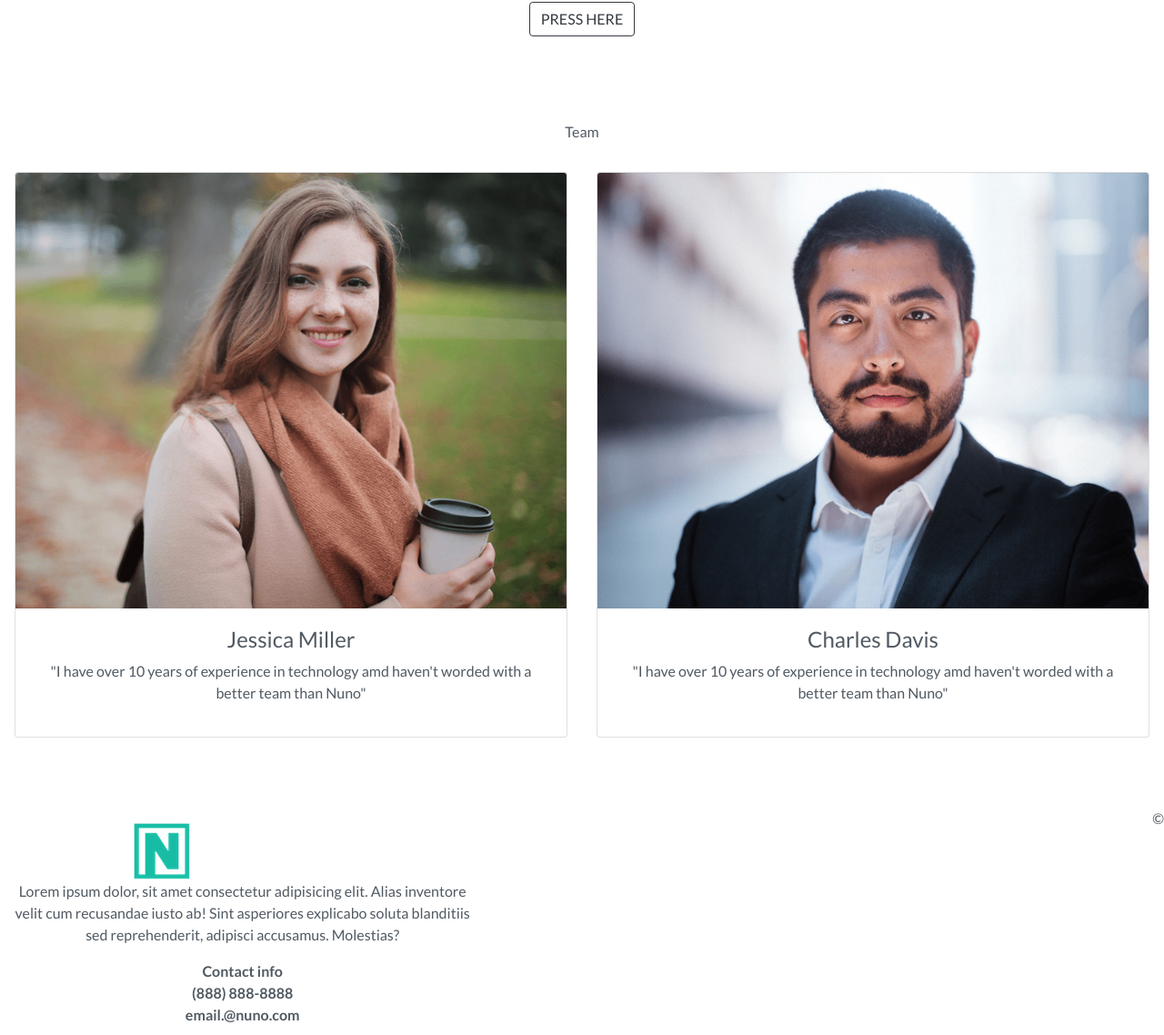
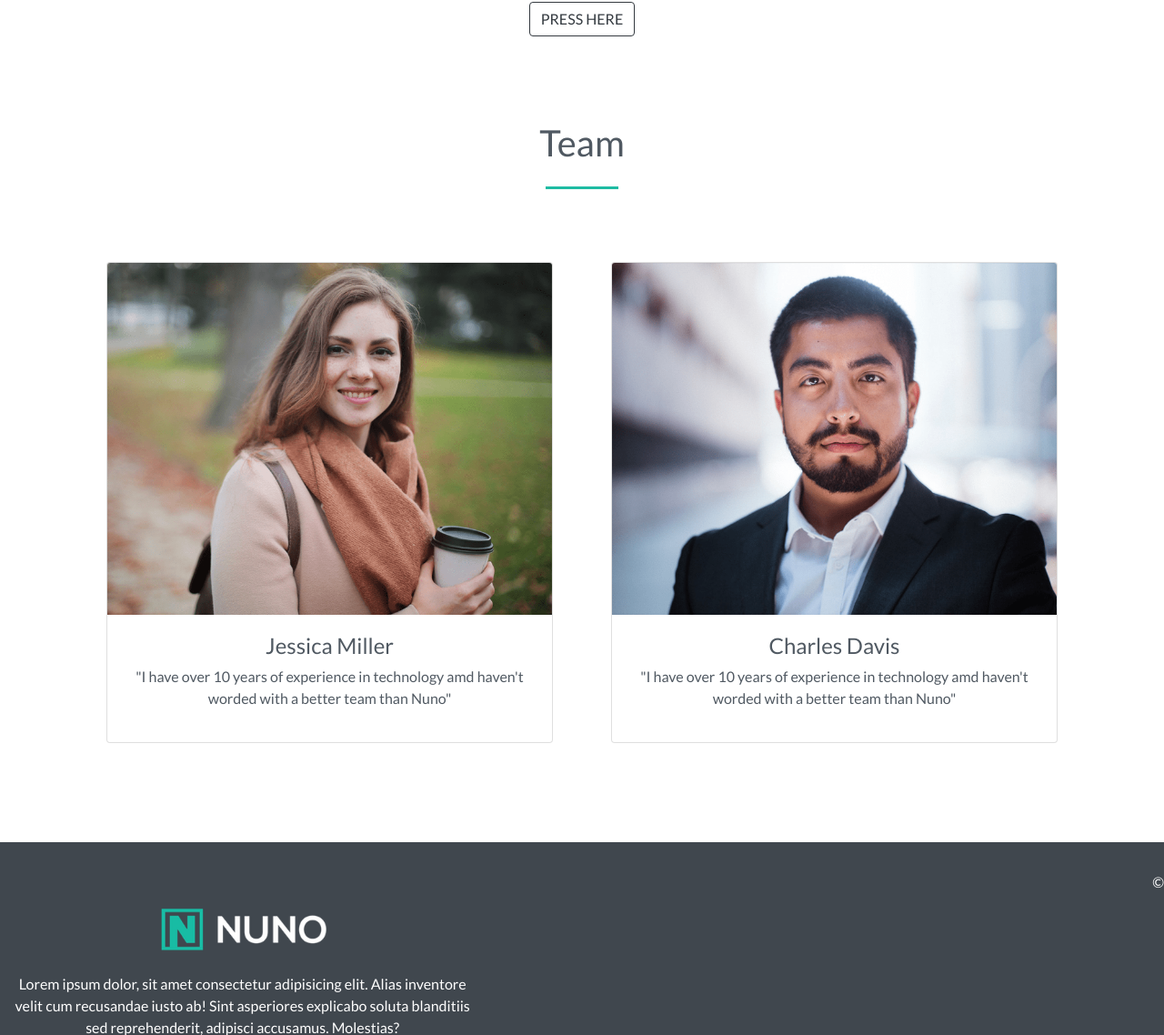
Before and after one commit to alexander-a-code/nuno, a plain HTML site: page index.html in a window 1280 px wide. Shown: the part 2325-3463 px from the top of the page at 91% size. Drawn offline with Linux system fonts and the light colour scheme.

Commit message:
gallery finished working on footer

```diff
--- a/index.html
+++ b/index.html
@@ -150,13 +150,14 @@
 	<!-- Start Team Section -->
 	<div id="team" class="offset">
 		<div class="col-12 text-center">
-			<div class="heading">Team</div>
-			<div class="heading-underline"></div>
+			<h1 class="heading mb-3">Team</h1>
+			<div class="heading-underline mt-4"></div>
 		</div>
 
 		<div class="row padding">
+			<div class="container d-flex">
 				<div class="col-md-6">
-				<div class="card text-center">
+					<div class="card text-center m-3">
 						<img src="/img/team/team1.png" alt="team 1" class="card-img-top">
 						<div class="card-body">
 							<h4>Jessica Miller</h4>
@@ -165,11 +166,12 @@
 					</div>
 				</div>
 				<div class="col-md-6">
-				<div class="card text-center">
+					<div class="card text-center m-3">
 						<img src="/img/team/team2.png" alt="team 2" class="card-img-top">
 						<div class="card-body">
 							<h4>Charles Davis</h4>
 							<p>"I have over 10 years of experience in technology amd haven't worded with a better team  than Nuno"</p>
+						</div>
 					</div>
 				</div>
 			</div>
--- a/scss/style.scss
+++ b/scss/style.scss
@@ -16,6 +16,14 @@ body {
   margin: 0 auto;
   padding-top: 2rem;
 }
+
+.heading-underline {
+  width: 5rem;
+  height: 0.2rem;
+  background-color: #1ebba3;
+  margin: 0 auto 2rem;
+}
+
 .btn-md {
   padding: 0.6rem 1.1rem;
   text-transform: uppercase;
@@ -91,29 +99,45 @@ body {
     text-transform: uppercase;
     padding-bottom: 1.9rem;
   }
-
-  .heading-underline {
-    width: 3rem;
-    height: 0.2rem;
-    background-color: #1ebba3;
-    margin: 0 auto 2rem;
-  }
 }
 .gallery {
   width: 100%;
-  margin: 0;
   overflow: hidden;
-  background-color: #000;
+  // background: black;
 
   & img {
     max-width: 100%;
     transition: transform 0.5s ease;
-
+    // opacity: 0.5;
     &:hover {
+      // opacity: 0.7;
+      width: 100%;
+      height: auto;
       transform: scale(1.1);
-      cursor: zoom-in;
+      transition: transform 0.5s, opacity 0.5s;
     }
   }
 }
 
 /*-- End 3x3 link images Section --*/
+
+/*-- Contact Section --*/
+footer {
+  background-color: #40474e;
+  color: white;
+  padding: 2rem 0 3rem;
+  margin-top: 1rem;
+
+  & img {
+    height: 3rem;
+    margin: 1.5rem 0;
+  }
+
+  & a {
+    color: white;
+    &:hover {
+      color: #1ebba3;
+    }
+  }
+}
+/*-- End Section --*/
```
Also changed, not shown: css/style.css. Lines whose indentation alone changed are shown as unchanged.
